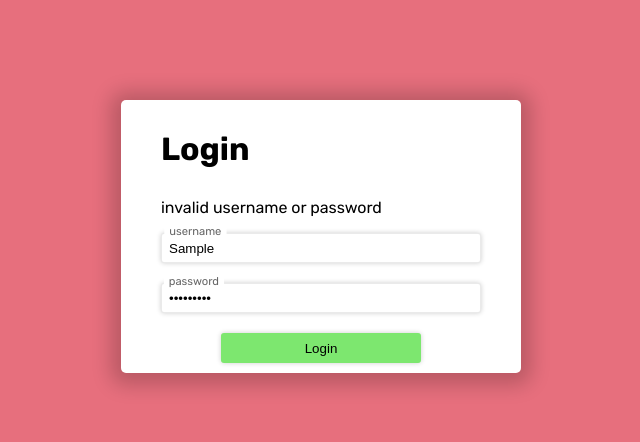
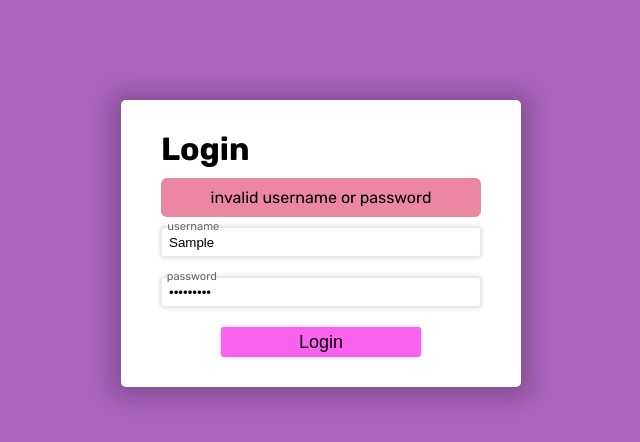
Before and after one commit to achibulup/musicapp, a plain HTML site: page src/pages/login.html in a window 1280 px wide. Both pictures are taken after typing "Sample", "Sample123" into the empty fields and a click on the button "Login". Shown: the whole page, without its empty margins (319-959 px from the left). Drawn offline with Linux system fonts and the light colour scheme.

Commit message:
modified styles

```diff
--- a/src/styles/login.css
+++ b/src/styles/login.css
@@ -1,5 +1,5 @@
 body {
-  background-color: #e76f7d;
+  background-color: #a964bc;
 }
 
 .login-form {
@@ -8,15 +8,31 @@ body {
   margin: 100px auto;
   box-sizing: border-box;
   width: 400px;
-  padding: 0 40px;
+  padding: 20px 40px;
   box-shadow: 0 2px 20px 10px rgba(0, 0, 0, 0.2);
   display: flex;
   flex-direction: column;
   font-family: 'Rubik', sans-serif;
 }
 
+.invisible {
+  visibility: hidden;
+}
+
 .login-form h1 {
-  margin: 30px 0;
+  margin: 10px 0 10px 0;
+}
+
+.error-message-box {
+  padding: 10px;
+  border-radius: 6px;
+  background-color: #eb86a3;
+  margin-bottom: 10px;
+}
+
+.error-message-box p {
+  margin: 0;
+  text-align: center;
 }
 
 .input-container {
@@ -26,16 +42,16 @@ body {
 
 .label-container {
   position: absolute;
-  top: 2px;
-  left: 2px;
-  padding: 2px;
-  background-color: white;
+  top: 5px;
+  left: 7px;
+  padding: 0;
+  background-color: rgba(255, 255, 255, 0.7);
   transition: 0.15s ease-out;
 }
 
 .label-container label {
   color: #00000052;
-  padding: 0 5px;
+  padding: 0;
 }
 
 .input-field {
@@ -78,6 +94,9 @@ body {
   height: 30px;
   border-radius: 3px;
   border: 0;
-  background-color: #7de76f;
+  background-color: #f862ee;
   box-shadow: 0 0 5px 0 rgba(0, 0, 0, 0.2);
+  font-size: 18px;
+  font-family: sans-serif;
+  cursor: pointer;
 }
```
Also changed, not shown: src/styles/main.css (renamed from src/styles/musik.css, +30 -21 lines).
